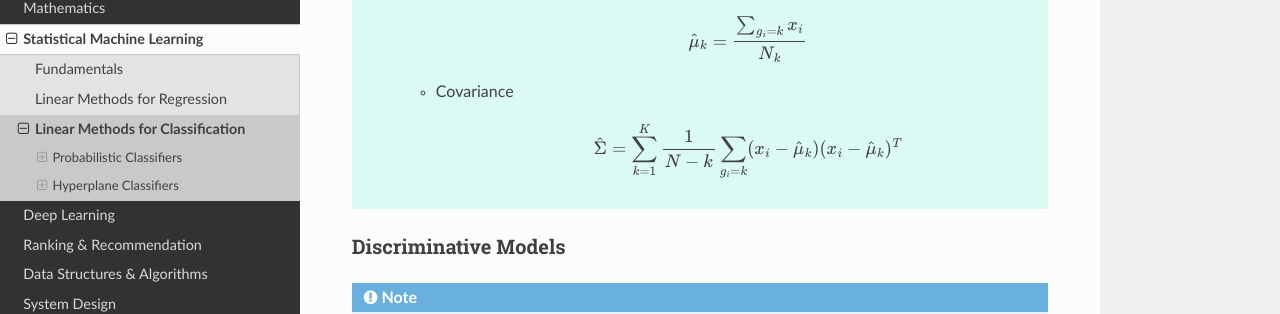
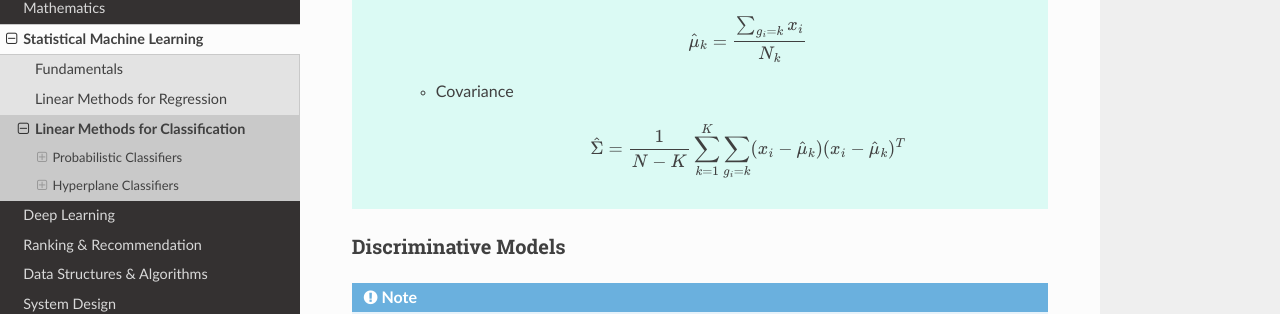
Before and after one commit to uselesstechjunks/leetcode, a Sphinx documentation site: the page built from docs/source/ml/linearcls.rst, in a window 1280 px wide and 900 px high, scrolled down 3114 px. Shown: the part 137-451 px from the top of the window. Built offline with Sphinx 7.4.7 and the Read the Docs theme 2.0.0, drawn with Linux system fonts in a browser that asks for light colours.

Commit message:
Update linearcls.rst

```diff
--- a/docs/source/ml/linearcls.rst
+++ b/docs/source/ml/linearcls.rst
@@ -104,7 +104,7 @@ Linear Discriminator Analysis
 			.. math:: \hat{\mu}_k=\frac{\sum_{g_i=k}x_i}{N_k}
 		* Covariance
 
-			.. math:: \hat{\Sigma}=\sum_{k=1}^K\frac{1}{N-k}\sum_{g_i=k} (x_i-\hat{\mu}_k)(x_i-\hat{\mu}_k)^T
+			.. math:: \hat{\Sigma}=\frac{1}{N-K}\sum_{k=1}^K\sum_{g_i=k} (x_i-\hat{\mu}_k)(x_i-\hat{\mu}_k)^T
 
 Discriminative Models
 ======================================================================================
```
